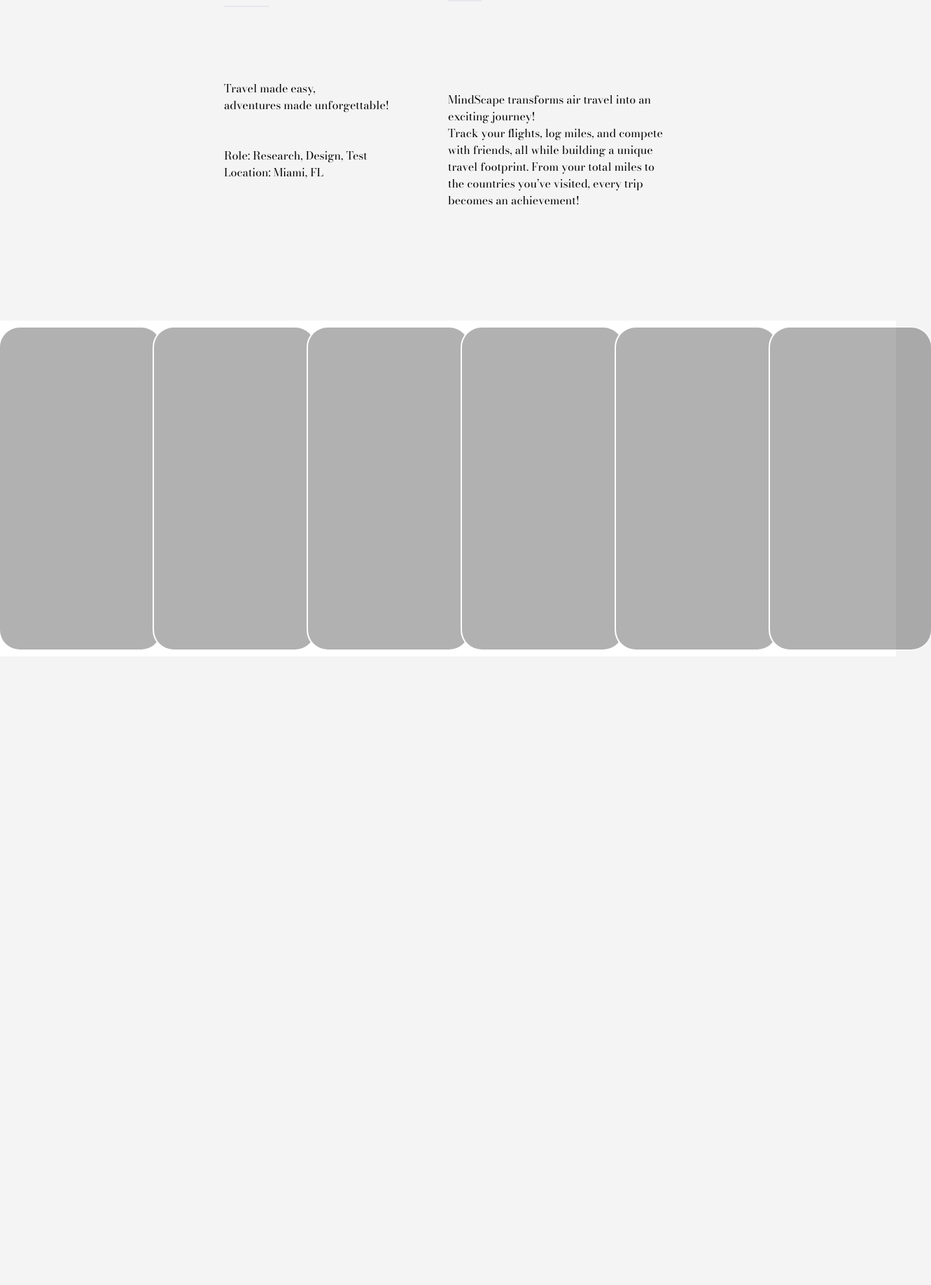
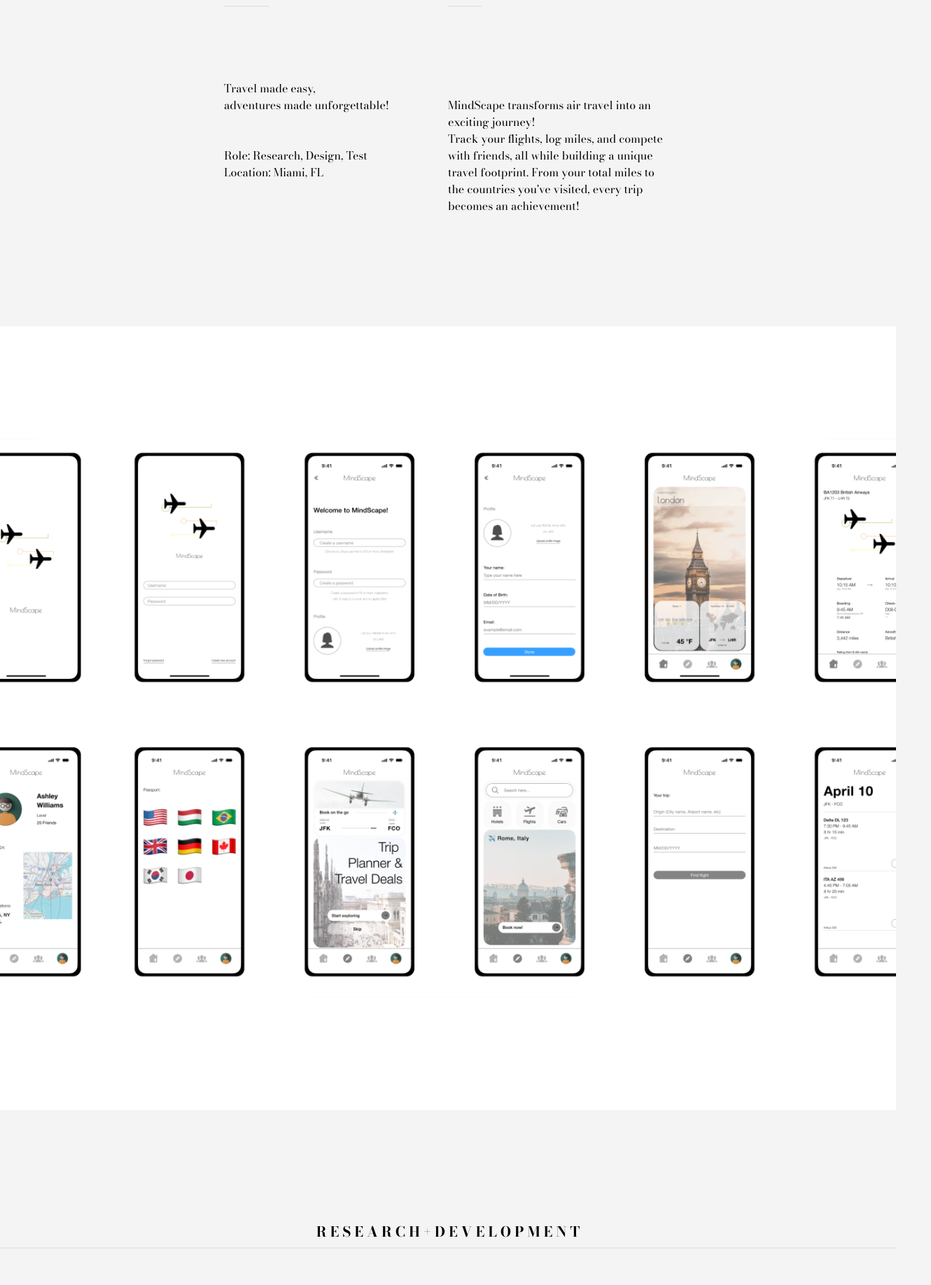
Before and after one commit to dashleremi/portfolio-v2, a Next.js app: page /milescape in a window 1280 px wide. Shown: the part 824-2660 px from the top of the page at 70% size, 1330 px wide, since content can reach past the window. Before the commit the page ends 1762 px from the top, so only its background shows below. Built offline with nearby package versions, Linux system fonts and the light colour scheme; a web font is replaced by a local one.

Commit message:
new project upload, medias, resume fix

```diff
--- a/pages/milescape.tsx
+++ b/pages/milescape.tsx
@@ -25,23 +25,53 @@ const MileScape = () => {
 
             <div>
                 <h2 className='text-[#36363663]'>intro</h2>
-                <hr className="w-[15%] border-t-2 border-gray-200 mb-20" />
+                <hr className="w-[15%] border-t-2 border-gray-200 mt-2 mb-20" />
                 <br /><br />
                 <p>MindScape transforms air travel into an exciting journey! <br />
-                Track your flights, log miles, and compete with friends, all while building a unique travel footprint. From your total miles to the countries you’ve visited, every trip becomes an achievement!</p>
+                Track your flights, log miles, and compete with friends, all while building a unique travel footprint. From your total miles to the countries you&apos;ve visited, every trip becomes an achievement!</p>
             </div>
         </div>
         </div>
 
-        <div className="mt-40 w-full h-[60vh] bg-white bg-cover bg-center flex items-center justify-center">
-            <div className='grid grid-cols-6 items-center justify-center text-center gap-10 opacity-30'>
-                <div className="bg-black shadow-[0px_0px_0px_2px_white] rounded-[28px] p-2 w-[min(230px)] aspect-[1/2] relative mx-auto" style={{ backgroundColor: 'hsl(0, 0%, 0%)', }}></div>
-                <div className="bg-black shadow-[0px_0px_0px_2px_white] rounded-[28px] p-2 w-[min(230px)] aspect-[1/2] relative mx-auto" style={{ backgroundColor: 'hsl(0, 0%, 0%)', }}></div>
-                <div className="bg-black shadow-[0px_0px_0px_2px_white] rounded-[28px] p-2 w-[min(230px)] aspect-[1/2] relative mx-auto" style={{ backgroundColor: 'hsl(0, 0%, 0%)', }}></div>
-                <div className="bg-black shadow-[0px_0px_0px_2px_white] rounded-[28px] p-2 w-[min(230px)] aspect-[1/2] relative mx-auto" style={{ backgroundColor: 'hsl(0, 0%, 0%)', }}></div>
-                <div className="bg-black shadow-[0px_0px_0px_2px_white] rounded-[28px] p-2 w-[min(230px)] aspect-[1/2] relative mx-auto" style={{ backgroundColor: 'hsl(0, 0%, 0%)', }}></div>
-                <div className="bg-black shadow-[0px_0px_0px_2px_white] rounded-[28px] p-2 w-[min(230px)] aspect-[1/2] relative mx-auto" style={{ backgroundColor: 'hsl(0, 0%, 0%)', }}></div>
+        <div className="mt-40 bg-white bg-cover bg-center flex items-center justify-center py-40">
+        <div className="w-full h-[100vh] opacity-100 bg-cover bg-center" style={{ backgroundImage: "url('/ms-designs.png')", }}></div>
+        </div>
+
+        <div className='mt-40 grid justify-center text-center'>
+          <div>
+            <h1 className='uppercase font-bold text-xl'>r e s e a r c h + d e v e l o p m e n t</h1>
+            <hr className="w-full border-t-2 border-gray-200 mt-2 mb-20" />
+          </div>
+
+          <div className='mt-10'>
+          <h1 className='uppercase font-medium'>i n i t i a l t h o u g h t s + m o t i v e s</h1>
+          <hr className="w-full border-t-2 border-gray-200 mt-2 mb-10" />
+          <p>Traveling frequently as an international student has turned the airport journey, from booking to boarding, into a daunting process. <br /> How can we make flying enjoyable again?</p>
+          </div>
+
+          <div className='mt-20'>
+          <h1 className='uppercase font-medium'>f i n d i n g s</h1>
+          <hr className="w-full border-t-2 border-gray-200 mt-2 mb-10" />
+          <p>Through interviews and other methods, I discovered that most people worry about missing their flight. <br /> Three interviewees had missed flights before, and all participants reported experiencing pre-boarding anxiety.</p>
+          <div className='grid grid-cols-4 mt-40 gap-72 text-7xl'>
+            <div>
+              <p>🕜</p>
+              <p className='text-lg mt-5 font-bold'>worried about time</p>
             </div>
+            <div>
+              <p>😰</p>
+              <p className='text-lg mt-5 font-bold'>unexpected events?</p>
+            </div>
+            <div>
+              <p>🤨</p>
+              <p className='text-lg mt-5 font-bold'>did I forget anything?</p>
+            </div>
+            <div>
+              <p>🐌</p>
+              <p className='text-lg mt-5 font-bold'>anxious waiting</p>
+            </div>
+          </div>
+          </div>
         </div>
     </div>
   )
```
Also changed, not shown: public/ms-designs.png (added), public/ms1.png (added).
